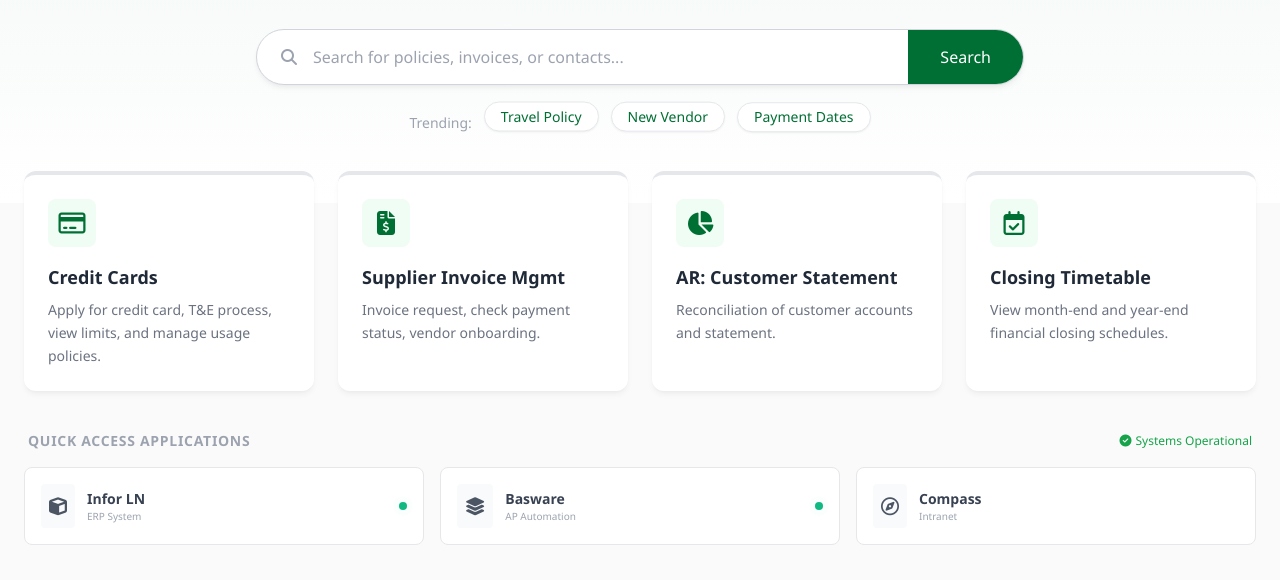
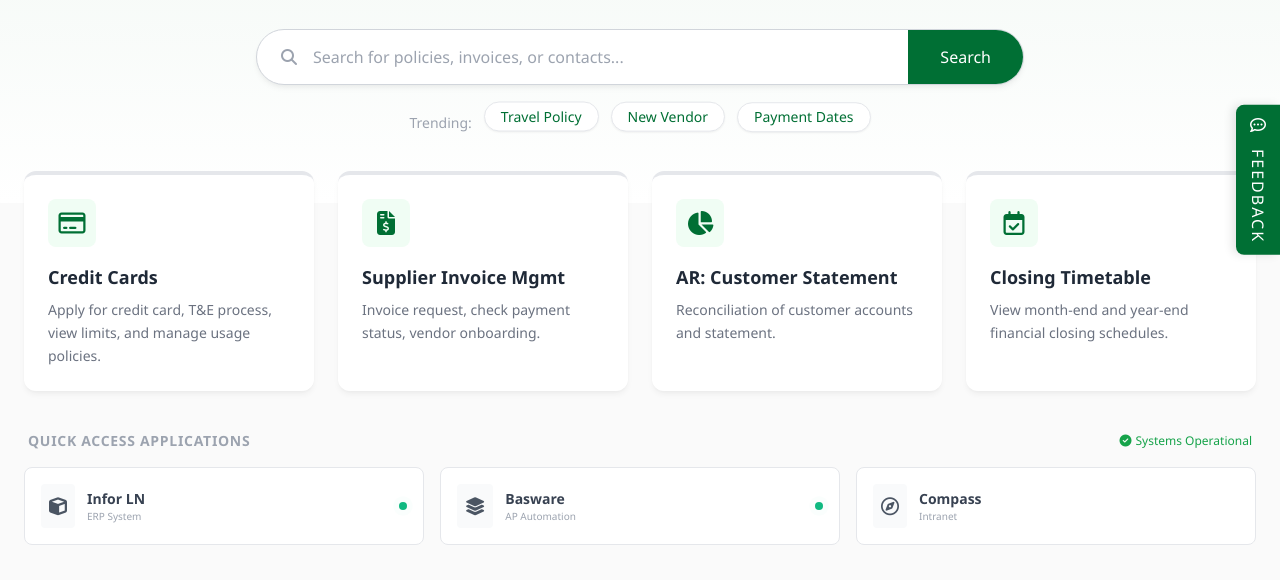
Before and after one commit to Ultrazyt/Valmet-Operational-Finance, a plain HTML site: page index.html in a window 1280 px wide. Shown: the part 220-800 px from the top of the page. Drawn offline with nearby package versions, Linux system fonts and the light colour scheme.

Commit message:
Update index.html

```diff
--- a/index.html
+++ b/index.html
@@ -28,7 +28,6 @@
         body { font-family: 'Segoe UI', system-ui, sans-serif; background-color: #FAFAFA; }
 
         /* 侧边反馈按钮 */
-        <a href = "https://forms.office.com/Pages/ResponsePage.aspx?id=19v4ZTDr3E2Is_H2--promM4-1Bc-mhCshtiwRLRfNxUQUtJWFgyNVVSM1JPOFlCTkFQRU4yR1FCQS4u">
         .feedback-tab {
             position: fixed; right: 0; top: 50%; transform: translateY(-50%);
             background: #006F34; color: white; padding: 12px 10px;
@@ -36,7 +35,7 @@
             writing-mode: vertical-rl; text-orientation: mixed; letter-spacing: 2px;
             box-shadow: -4px 0 10px rgba(0,0,0,0.1); transition: all 0.3s ease;
         }
-        </a>
+
         .feedback-tab:hover { padding-right: 20px; background: #005829; }
 
         /* 卡片悬停上浮效果 */
```
Lines whose indentation alone changed are shown as unchanged.
